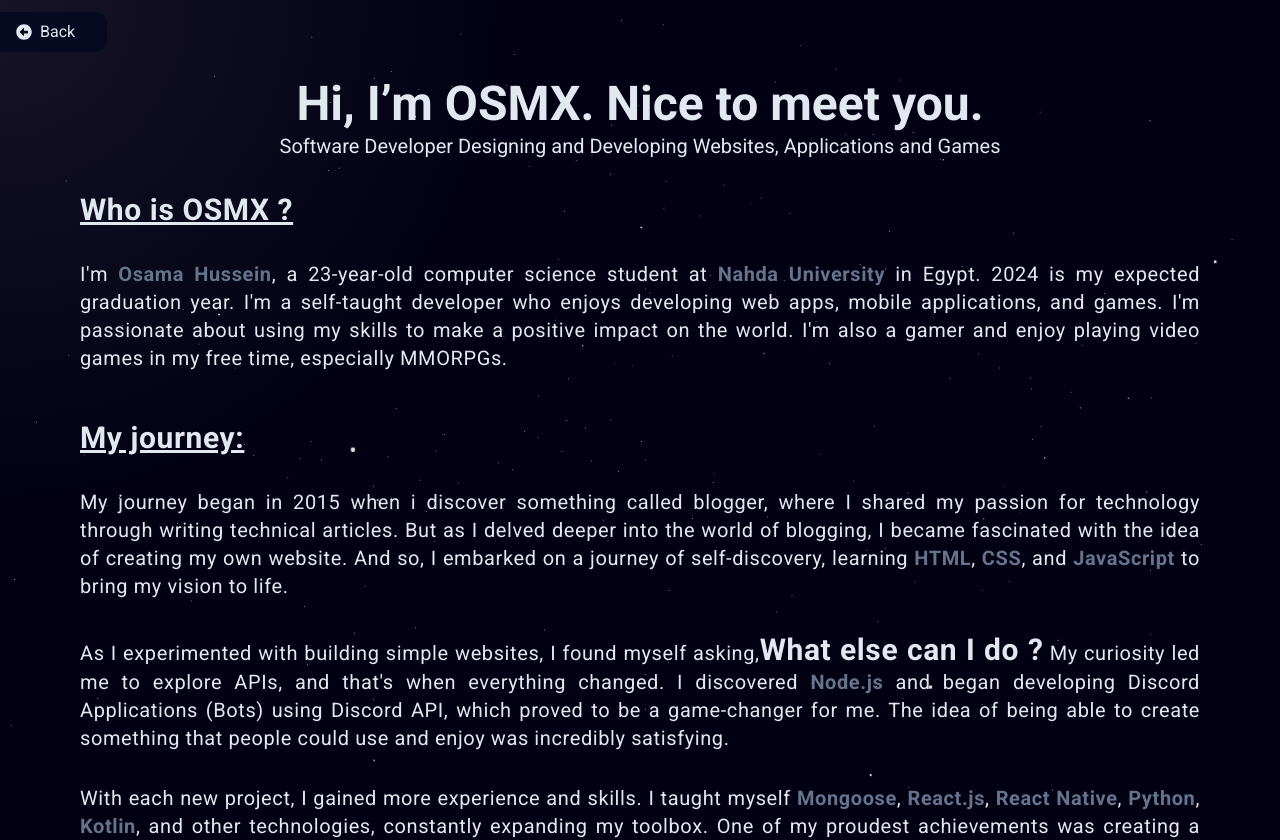
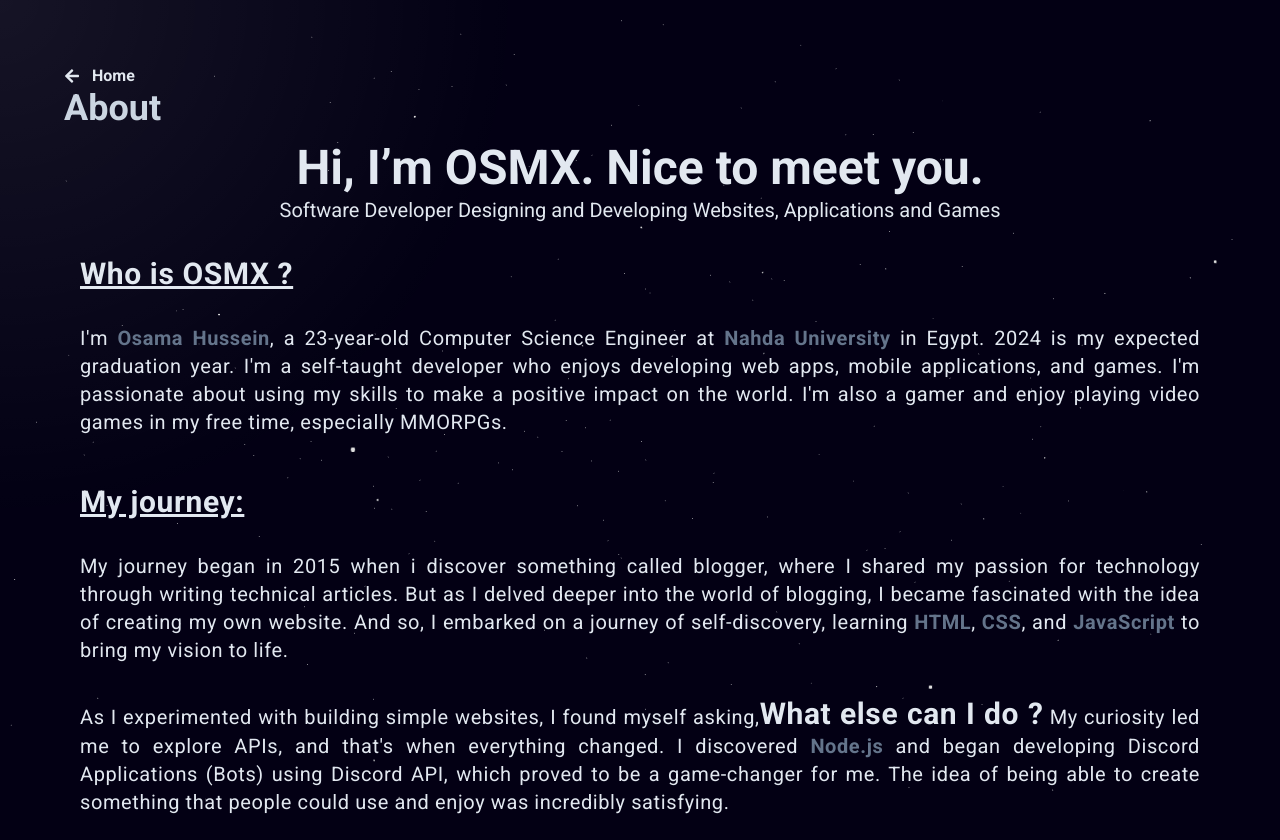
Before and after one commit to itsosmx/portfolio-v5.1, a Next.js app: page /about in a window 1280 px wide. Shown: the top 840 px of the page. Built offline with nearby package versions, Linux system fonts and the light colour scheme.

Commit message:
Refactor Card component, add Container component, and update page layouts

```diff
--- a/src/app/about/page.tsx
+++ b/src/app/about/page.tsx
@@ -1,4 +1,4 @@
-import { BackButton, Highlight, SlideIn } from "@/components";
+import { Container, Highlight, SlideIn } from "@/components";
 import React from "react";
 
 export default function page() {
@@ -15,8 +15,7 @@
   }
 
   return (
-    <div className="flex items-center flex-col lg:p-16 p-8 py-16">
-      <BackButton />
+    <Container>
       <div className="text-center gap-1 flex flex-col my-4">
         <SlideIn renderAs="h1" axis="y" direction={-1} className="font-bold lg:text-5xl text-3xl">
           Hi, I’m OSMX. Nice to meet you.
@@ -30,7 +29,7 @@
           Who is OSMX ?
         </SlideIn>
         <SlideIn direction={-1} className="text-justify lg:text-xl text-sm">
-          I'm <Highlight>Osama Hussein</Highlight>, a {GetMyAge()}-year-old computer science student at{" "}
+          I'm <Highlight>Osama Hussein</Highlight>, a {GetMyAge()}-year-old Computer Science Engineer at{" "}
           <Highlight>
             <a target="_blank" href="https://www.nub.edu.eg/">
               Nahda University
@@ -71,6 +70,6 @@
           passionate about using technology to make a positive impact, and I'm committed to creating innovative solutions that enhance people's lives.
         </SlideIn>
       </div>
-    </div>
+    </Container>
   );
 }
--- a/src/app/contact/page.tsx
+++ b/src/app/contact/page.tsx
@@ -1,7 +1,7 @@
 "use client";
 
 import React from "react";
-import { BackButton, SlideIn } from "@/components";
+import { BackButton, Container, SlideIn } from "@/components";
 // import { sendEmail } from "@/lib/actions/emails";
 import emailjs, { init } from "@emailjs/browser";
 import toast from "react-hot-toast";
@@ -32,8 +32,7 @@
   };
 
   return (
-    <div className="flex justify-center items-center gap-4 flex-col w-full py-16 lg:h-screen">
-      <BackButton />
+    <Container className="flex justify-center items-center gap-4 flex-col w-full lg:h-screen">
       <div className="text-center">
         <h1 className="text-4xl font-bold">Thanks for taking the time to reach out.</h1>
         <p className="text-2xl tracking-widest">How can I help you today?</p>
@@ -78,6 +77,6 @@
           </a>
         </SlideIn>
       </form>
-    </div>
+    </Container>
   );
 }
--- a/src/app/projects/page.tsx
+++ b/src/app/projects/page.tsx
@@ -1,4 +1,4 @@
-import { PageHeader, ProjectCard } from "@/components";
+import { Container, ProjectCard } from "@/components";
 import { getProjects } from "@/lib/actions";
 import React from "react";
 
@@ -6,18 +6,10 @@
   const projects = await getProjects();
 
   return (
-    <div className="lg:p-16 p-4 flex flex-col gap-4">
-      <PageHeader className="p-4" title="All Projects" />
-      <div className="flex items-center justify-center">
-        {/* <input
-          type="search"
-          className="rounded-lg p-2 bg-glass-100 outline-none ring-accent ring-1 w-1/2"
-          placeholder="Searching for project with specific technology"
-        /> */}
-      </div>
+    <Container className="flex justify-center gap-4 flex-wrap">
       {projects?.map((project) => {
-        return <ProjectCard project={project} />;
+        return <ProjectCard key={project.id} project={project} />;
       })}
-    </div>
+    </Container>
   );
 }
--- a/src/app/skills/page.tsx
+++ b/src/app/skills/page.tsx
@@ -3,13 +3,12 @@
 import skills from "@/utils/skills";
 import { motion } from "framer-motion";
 import Image from "next/image";
-import { PageHeader } from "@/components";
+import { Container } from "@/components";
 
 export default function Skills() {
   return (
-    <div className="p-16">
-      <PageHeader title="Skills" />
-      <motion.div initial="hide" animate="show" variants={Container} className="flex flex-wrap items-center w-full justify-between gap-4 mt-10">
+    <Container>
+      <motion.div initial="hide" animate="show" variants={variants} className="flex flex-wrap items-center w-full justify-between gap-4 mt-10">
         {skills.map((item) => (
           <motion.div variants={Item} key={item.name} className="flex items-center ">
             <div
@@ -25,11 +24,11 @@
           </motion.div>
         ))}
       </motion.div>
-    </div>
+    </Container>
   );
 }
 
-const Container = {
+const variants = {
   show: {
     opacity: 1,
     transition: {
--- a/src/components/index.ts
+++ b/src/components/index.ts
@@ -10,3 +10,4 @@
 export { default as Footer } from './ui/footer';
 export { default as Button } from './ui/button'
 export { default as Card } from './ui/card'
+export { default as Container } from './ui/container'
--- a/src/components/shared/ProjectCard.tsx
+++ b/src/components/shared/ProjectCard.tsx
@@ -2,35 +2,33 @@
 import { IProjectProps } from "@/types";
 import Image from "next/image";
 import Link from "next/link";
-import React from "react";
+import React, { useState } from "react";
 
 import { motion } from "framer-motion";
+import { cn } from "@/utils";
 
 export default function ProjectCard({ project }: { project: IProjectProps }) {
   return (
     <motion.div
+      className={cn("group card-background-dark rounded-lg overflow-hidden size-96 relative")}
       key={project.id}
-      initial={{ opacity: 0, y: 300 }}
-      whileInView={{ opacity: 1 }}
-      animate={{ opacity: 1, y: 0 }}
-      transition={{ duration: 1 }}
-      className="group">
-      <Link
-        href={`/projects/${project.slug}`}
-        key={project.id}
-        className="flex flex-col lg:flex-row gap-4 group-hover:bg-accent group-hover:ring-2 group-hover:ring-secondary hover:text-background transition-all duration-500 p-4 cursor-pointer shadow-md">
-        <div className="min-h-40 min-w-72 relative">
-          <Image src={project.thumbnail.url} alt="thumbnail" fill className="object-contain size-full" />
+      initial={{ opacity: 0, y: 100 }}
+      whileInView={{ opacity: 1, y: 0 }}
+      transition={{ duration: 1 }}>
+      <Link href={`/projects/${project.slug}`} key={project.id} className={cn("flex flex-col gap-4 p-4 cursor-pointer shadow-md h-full")}>
+        <div className="min-h-40 min-w-72 relative aspect-video rounded-lg overflow-hidden">
+          <Image src={project.thumbnail.url} alt="thumbnail" fill className="object-cover size-full" />
         </div>
-        <div className="flex flex-col w-72 mx-auto lg:w-auto lg:m-0">
-          <h1 className="font-semibold text-2xl">{project.title}</h1>
-          <p>{project.headline}</p>
-          <div className="flex-1"></div>
+        <div className="flex flex-col justify-between flex-1">
+          <div>
+            <h1 className="font-semibold text-xl">{project.title}</h1>
+            <p className="text-[#BEC1DD] isolate line-clamp-2" title={project.headline}>
+              {project.headline}
+            </p>
+          </div>
           <div className="flex gap-1 flex-wrap lg:gap-4">
             {project.toolset?.map((tool) => (
-              <span className="bg-accent text-background group-hover:text-accent delay-75 group-hover:bg-background font-semibold p-1 px-4 rounded-full text-sm">
-                {tool}
-              </span>
+              <span className="card-background-dark px-2 rounded-full">{tool}</span>
             ))}
           </div>
         </div>
--- /dev/null
+++ b/src/components/ui/container.tsx
@@ -0,0 +1,50 @@
+"use client";
+import React from "react";
+import { motion } from "framer-motion";
+import Link from "next/link";
+import { FaArrowLeft } from "react-icons/fa";
+import { usePathname } from "next/navigation";
+
+interface ContainerProps extends React.HTMLAttributes<HTMLDivElement> {}
+
+export default function Container({ className, children }: ContainerProps) {
+  const pathname = usePathname();
+
+  const current = paths[pathname as keyof typeof paths];
+
+  return (
+    <section className="flex flex-col lg:p-16 p-8 py-16">
+      <motion.div initial={{ opacity: 0, x: 50 }} animate={{ opacity: 1, x: 0 }} transition={{ duration: 0.5, delay: 0.7, type: "spring", bounce: 0.25 }}>
+        <Link href={current.path} className="text-md flex gap-3 items-center group font-bold">
+          <FaArrowLeft className="group-hover:mr-4 transition-all" />
+          {current.previous}
+        </Link>
+        <p className="text-4xl text-slate-300 font-bold">{current.title}</p>
+      </motion.div>
+      <motion.div className={className}>{children}</motion.div>
+    </section>
+  );
+}
+
+const paths = {
+  "/about": {
+    title: "About",
+    path: "/",
+    previous: "Home",
+  },
+  "/projects": {
+    title: "Projects",
+    path: "/",
+    previous: "Home",
+  },
+  "/contact": {
+    title: "Contact",
+    path: "/",
+    previous: "Home",
+  },
+  "/skills": {
+    title: "Skills",
+    path: "/",
+    previous: "Home",
+  },
+};
```
